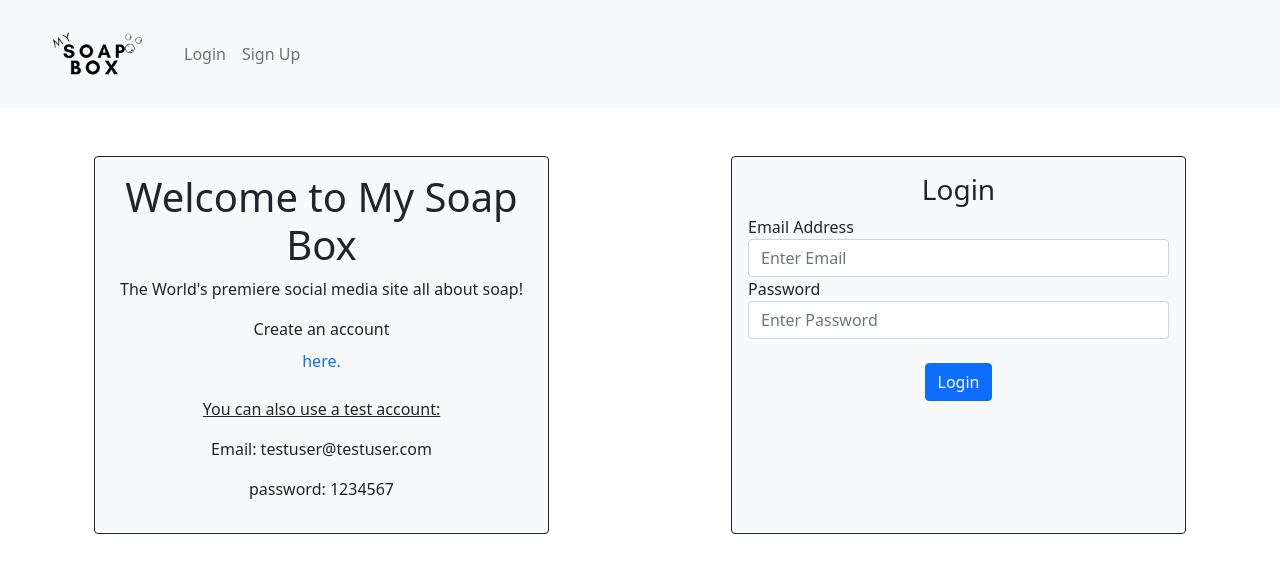
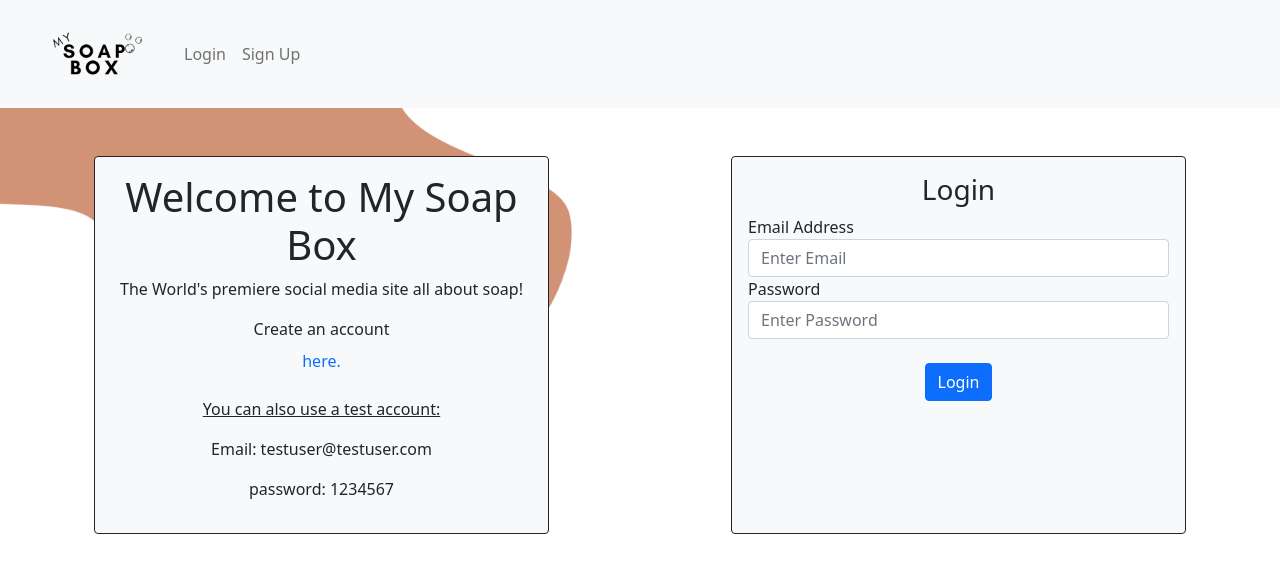
Before and after one commit to garrettatucker/MySoapBox, a Flask app: page /login in a window 1280 px wide. Shown: the top 573 px of the page. Run offline with Flask 2, Linux system fonts and the light colour scheme; some libraries are stand-ins or nearby versions.

Commit message:
added background to website

```diff
--- /dev/null
+++ b/website/static/custom.css
@@ -0,0 +1,3 @@
+body {
+    background-image: url("background.png");
+}
--- a/website/templates/base.html
+++ b/website/templates/base.html
@@ -14,6 +14,8 @@
       src="https://kit.fontawesome.com/999ca2bb93.js"
       crossorigin="anonymous"
     ></script>
+
+    <link rel="stylesheet" href="{{ url_for('static', filename='custom.css') }}">
     <title>{% block title %}{% endblock %}</title>
   </head>
   <body>
--- a/website/templates/login.html
+++ b/website/templates/login.html
@@ -1,7 +1,7 @@
 {% extends "base.html" %} {% block title %}Login{% endblock %} {% block content
 %}
 <br>
-<div class="container p-4">
+<div class="container p-4" id="login-container">
   <div class="row">
     <div class="col-5 bg-light border border-dark rounded p-3">
       <h1 align="center">Welcome to My Soap Box</h1>
```
Also changed, not shown: website/database.db, website/static/background.png (added).
